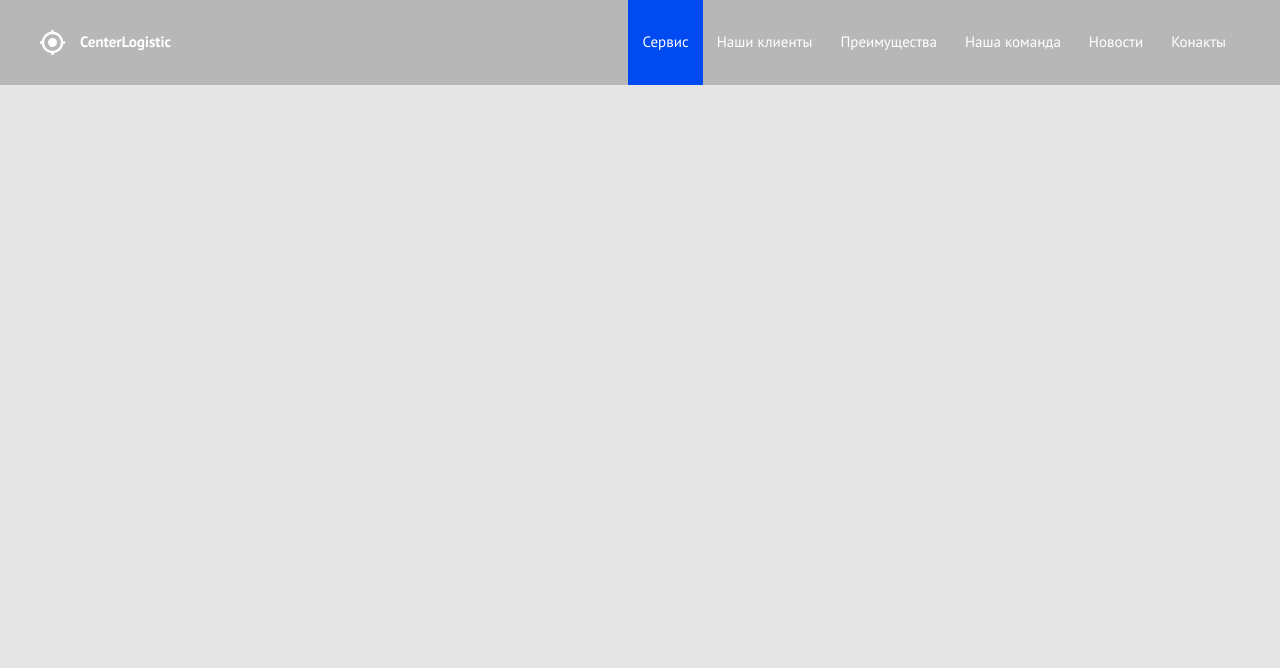
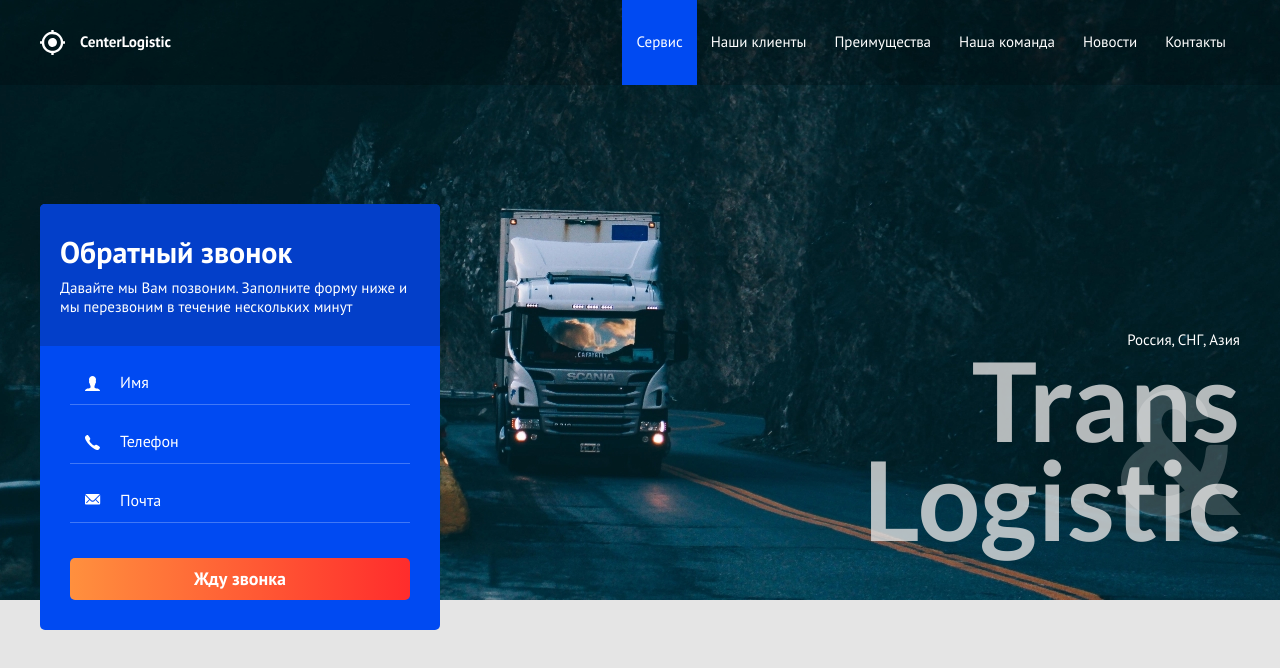
Before and after one commit to ann-phoenix/center-logistic, a website: page app/index.html in a window 1280 px wide. Drawn offline with nearby package versions, Linux system fonts and the light colour scheme; files that its build step writes are made by us from their sources.

Commit message:
added intro section

```diff
--- a/app/index.html
+++ b/app/index.html
@@ -6,7 +6,7 @@
   <meta name="viewport" content="width=device-width, initial-scale=1.0">
   <meta http-equiv="X-UA-Compatible" content="ie=edge">
   <title>CenterLogistic</title>
-  <link href="https://fonts.googleapis.com/css2?family=Lato:wght@400;700&family=PT+Sans:wght@400;700&display=swap"
+  <link href="https://fonts.googleapis.com/css2?family=Lato:wght@400;700;900&family=PT+Sans:wght@400;700&display=swap"
     rel="stylesheet">
   <link rel="stylesheet" href="css/style.min.css">
 </head>
@@ -23,11 +23,44 @@
           <a class="header__link" href="#">Преимущества</a>
           <a class="header__link" href="#">Наша команда</a>
           <a class="header__link" href="#">Новости</a>
-          <a class="header__link" href="#">Конакты</a>
+          <a class="header__link" href="#">Контакты</a>
         </nav>
       </div>
     </div>
   </header>
+  <!--intro-->
+  <section class="intro">
+    <div class="container">
+      <div class="intro__inner">
+        <div class="form form--intro">
+          <div class="form__header">
+            <div class="form__title"> Обратный звонок </div>
+            <h3 class="form__text"> Давайте мы Вам позвоним. Заполните форму ниже и мы перезвоним в течение нескольких
+              минут</h3>
+          </div>
+          <div class="form__content">
+            <form action="/" method="post">
+              <div class="form__group">
+                <input class="form__input input--user" type="text" class="form__input" placeholder="Имя">
+              </div>
+              <div class="form__group">
+                <input class="form__input input--phone" type="tel" placeholder="Телефон">
+              </div>
+              <div class="form__group">
+                <input class="form__input input--mail" type="text" class="form__input" placeholder="Почта">
+              </div>
+              <button class="form__btn btn btn--orange btn--block" type="submit">Жду звонка</button>
+            </form>
+          </div>
+        </div>
+        <div class="intro__text">
+          <div class="intro__countries">Россия, СНГ, Азия</div>
+          <h1 class="intro__title">
+            <span class="intro__title-amp">&amp;</span> Trans <br> Logistic</h1>
+        </div>
+      </div>
+    </div>
+  </section>
   <script src="https://ajax.googleapis.com/ajax/libs/jquery/3.4.1/jquery.min.js"></script>
   <script src="js/libs.min.js"></script>
   <script src="js/main.js"></script>
--- a/app/scss/_global.scss
+++ b/app/scss/_global.scss
@@ -30,26 +30,37 @@ h6 {
 }
 
 li,
-ul{
+ul {
   list-style: none;
 }
+
 a {
   text-decoration: none;
   color: inherit;
 }
+
+h1,
+h2,
+h3,
+h4,
+h5,
+h6 {
+  font-size: inherit;
+}
+
 
 button:focus,
 input:focus {
   outline: transparent;
 }
 
-.container{
+.container {
   max-width: 1230px;
   margin: 0 auto;
   padding: 0 15px;
 }
 
-body{
+body {
   font-family: 'PT Sans', sans-serif;
   font-weight: 400;
   font-size: 15px;
@@ -58,7 +69,7 @@ body{
   background: #e5e5e5;
 }
 
-#modal{
+#modal {
   display: none;
 }
 
@@ -68,9 +79,110 @@ body{
   min-height: 100%;
   overflow-x: hidden;
 }
+
 .content {
   flex: 1 0 auto;
 }
+
 .footer {
   flex: 0 0 auto;
 }
+
+.logo {
+  cursor: pointer;
+}
+
+.form {
+  background: #004af2;
+  max-width: 400px;
+  width: 100%;
+  color: #fff;
+  border-radius: 5px;
+  overflow: hidden;
+
+  &__header {
+    padding: 30px 20px;
+    background-color: #033fc9;
+  }
+
+  &__title {
+    font-weight: 700;
+    font-size: 30px;
+    line-height: 36px;
+    margin-bottom: 8px;
+  }
+
+  &__text {
+    font-weight: 400;
+    line-height: 19px;
+  }
+
+  &__content {
+    margin: 25px 30px 0;
+  }
+
+  &__group {
+    margin-bottom: 25px;
+  }
+
+  &__input {
+    display: block;
+    width: 100%;
+    background: none;
+    border: none;
+    border-bottom: 1px solid rgba(255, 255, 255, .25);
+    padding-bottom: 11px;
+    font-size: 16px;
+    line-height: 21px;
+    color: #fff;
+    transition: border-bottom-color .3s linear;
+    padding-left: 50px;
+
+    &::placeholder {
+      color: #fff;
+    }
+
+    &:focus {
+      border-bottom-color: #fff;
+    }
+  }
+
+  .input--user {
+    background: url('../images/user.svg') left 15px top 5px no-repeat;
+  }
+
+  .input--phone {
+    background: url('../images/phone.svg') left 15px top 5px no-repeat;
+  }
+
+  .input--mail {
+    background: url('../images/mail.svg') left 15px top 5px no-repeat;
+    margin-bottom: 35px;
+  }
+}
+
+.btn {
+  display: inline-block;
+  vertical-align: top;
+  font-size: 18px;
+  line-height: 1.1;
+  font-weight: 700;
+  text-align: center;
+  color: #fff;
+  background: #333;
+  border-radius: 5px;
+  border: none;
+  padding: 11px 20px;
+  margin-bottom: 30px;
+  cursor: pointer;
+
+
+  &--orange {
+    background: linear-gradient(90deg, #ff903e 0%,
+    #ff2c2c 100%);
+  }
+  &--block{
+    display: block;
+    width: 100%;
+  }
+}
--- a/app/scss/style.scss
+++ b/app/scss/style.scss
@@ -36,8 +36,58 @@
 		}
 	}
 }
+
 //end header
+//start intro
+.intro {
+	background: #000 url('../images/intro-bg.jpg') no-repeat center;
+	background-size: cover;
 
+	&__inner {
+		display: flex;
+		align-items: flex-end;
+		justify-content: space-between;
+		height: 600px;
+	}
+
+
+	&__text {
+		text-align: right;
+		margin-bottom: 52px;
+	}
+
+	&__countries {
+		line-height: 21px;
+		color: #fff;
+	}
+
+	&__title {
+		font-size: 110px;
+		line-height: .9;
+		font-family: 'Lato', sans-serif;
+		font-weight: 700;
+		position: relative;
+		color: rgba(225, 225, 225, .8);
+
+		&-amp {
+			font-size: 170px;
+			font-weight: 900;
+			line-height: 1;
+			position: absolute;
+			right: 0;
+			top: 50%;
+			transform: translateY(-50%);
+			color: rgba(255, 255, 255, 0.2);
+		}
+	}
+}
+
+.form--intro {
+	position: relative;
+	bottom: -30px;
+}
+
+//end intro
 
 
 @import "media";
```
Also changed, not shown: app/images/intro-bg.jpg (added), app/images/mail.svg (added), app/images/phone.svg (added), app/images/user.svg (added). Lines whose indentation alone changed are shown as unchanged.
